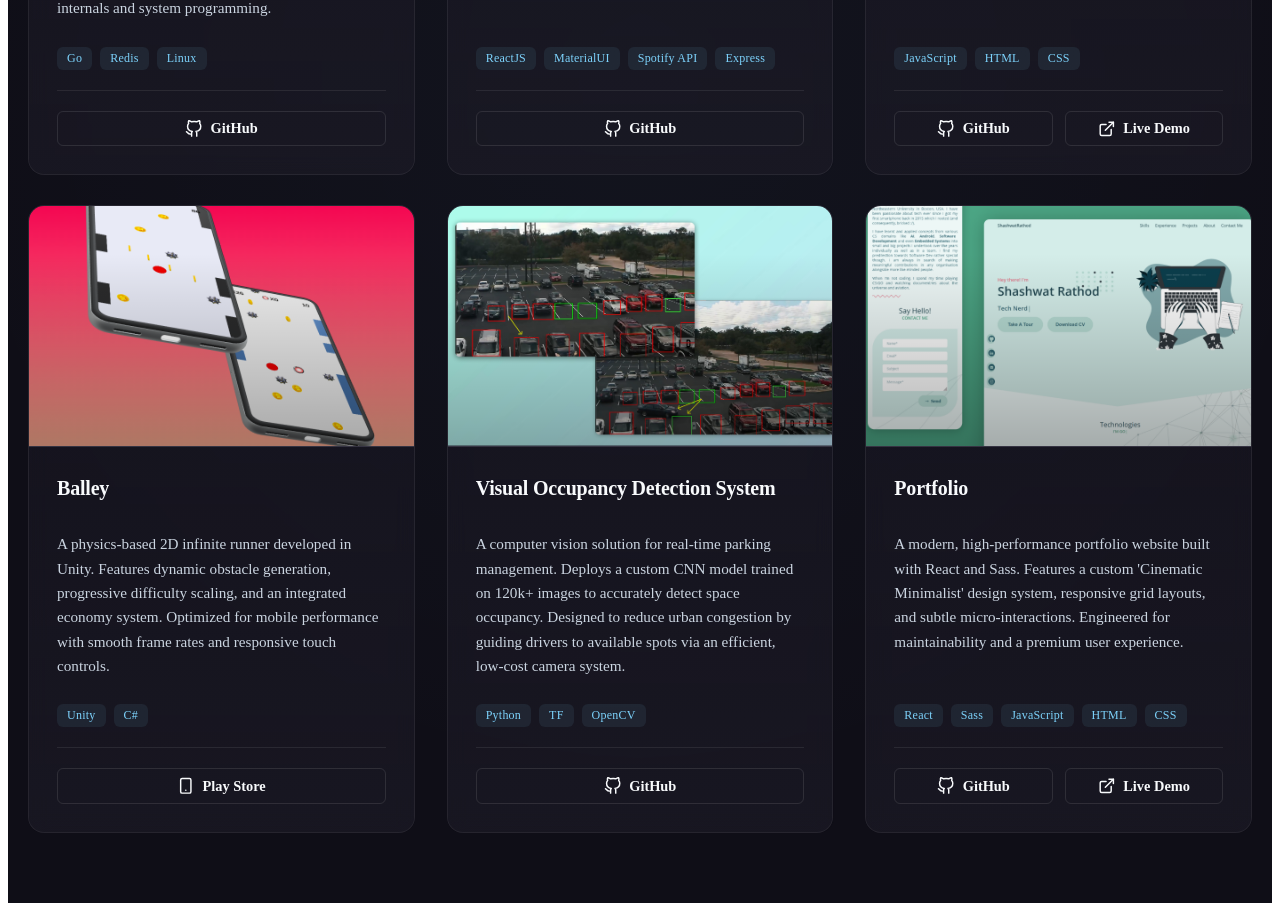
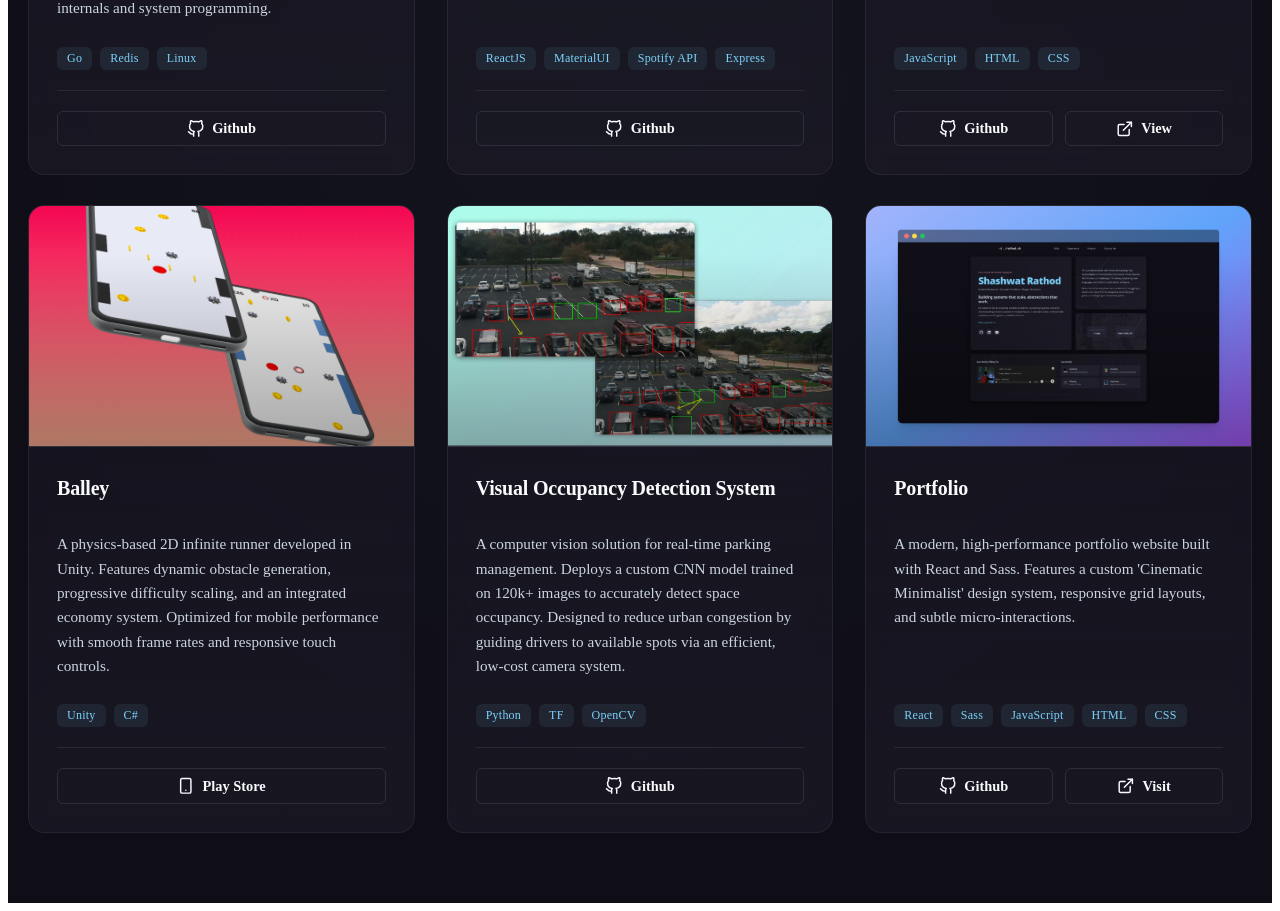
Before and after one commit to shashwatrathod/portfolio, a Next.js app: page /LandingPage/ProjectsSection/ProjectsSection in a window 1280 px wide. Shown: the part 740-1651 px from the top of the page. Built offline with nearby package versions, Linux system fonts and the light colour scheme.

Commit message:
update portfolio in project section

```diff
--- a/src/assets/data/projects.js
+++ b/src/assets/data/projects.js
@@ -25,7 +25,7 @@ const projects = [
         icon: <FaGithub />,
         href: "https://github.com/shashwatrathod/GoStoredis",
         alt: "github repository",
-        label: "View on github",
+        label: "Github",
       },
     ],
     description:
@@ -57,7 +57,7 @@ const projects = [
         icon: <FaGithub />,
         href: "https://github.com/shashwatrathod/spotify-stats",
         alt: "github repository",
-        label: "View on github",
+        label: "Github",
       },
       // {
       //   icon: <RiShareBoxFill />,
@@ -91,13 +91,13 @@ const projects = [
         icon: <FaGithub />,
         href: "https://github.com/shashwatrathod/conways-game-of-life",
         alt: "github repository",
-        label: "View on github",
+        label: "Github",
       },
       {
         icon: <RiShareBoxFill />,
         href: "https://game-of-life.shashwatrathod.com/",
         alt: "website",
-        label: "Visit the website",
+        label: "View",
       },
     ],
     description:
@@ -121,7 +121,7 @@ const projects = [
         icon: <IoLogoGooglePlaystore />,
         href: "https://play.google.com/store/apps/details?id=com.Teknack.Balley&hl=en_IN&gl=US",
         alt: "visit play store",
-        label: "View on Google Play Store",
+        label: "Play Store",
       },
     ],
     description:
@@ -173,7 +173,7 @@ const projects = [
         icon: <FaGithub />,
         href: "https://github.com/shashwatrathod/VisualOccupancyDetectionSystem",
         alt: "github repository",
-        label: "View on github",
+        label: "Github",
       },
     ],
     description:
@@ -181,7 +181,7 @@ const projects = [
   },
   {
     title: "Portfolio",
-    thumbnailSrc: "/images/thumbnails/portfolio-thumb.png",
+    thumbnailSrc: "/images/thumbnails/portfolio.png",
     technologies: [
       {
         icon: "/images/icons/react-icon.png",
@@ -209,17 +209,17 @@ const projects = [
         icon: <FaGithub />,
         href: "https://github.com/shashwatrathod/portfolio",
         alt: "github repository",
-        label: "View on github",
+        label: "Github",
       },
       {
         icon: <RiShareBoxFill />,
-        href: "https://shashwatrathod.netlify.app/",
+        href: "https://www.shashwatrathod.com/",
         alt: "website",
-        label: "Visit the website",
+        label: "Visit",
       },
     ],
     description:
-      "A modern, high-performance portfolio website built with React and Sass. Features a custom 'Cinematic Minimalist' design system, responsive grid layouts, and subtle micro-interactions. Engineered for maintainability and a premium user experience.",
+      "A modern, high-performance portfolio website built with React and Sass. Features a custom 'Cinematic Minimalist' design system, responsive grid layouts, and subtle micro-interactions.",
   },
 ];
 
--- a/src/components/ProjectCard/projectCard.jsx
+++ b/src/components/ProjectCard/projectCard.jsx
@@ -31,8 +31,14 @@ const ProjectCard = ({
     if (!cardRef.current) return;
 
     const rect = cardRef.current.getBoundingClientRect();
-    const x = mousePosition.x - (rect.left - document.getElementById("projects").getBoundingClientRect().left);
-    const y = mousePosition.y - (rect.top - document.getElementById("projects").getBoundingClientRect().top);
+    const x =
+      mousePosition.x -
+      (rect.left -
+        document.getElementById("projects").getBoundingClientRect().left);
+    const y =
+      mousePosition.y -
+      (rect.top -
+        document.getElementById("projects").getBoundingClientRect().top);
 
     setLocalCoords({ x, y });
 
@@ -49,8 +55,8 @@ const ProjectCard = ({
       y: 0,
       transition: {
         duration: 0.5,
-        ease: "easeOut"
-      }
+        ease: "easeOut",
+      },
     },
   };
 
@@ -70,7 +76,7 @@ const ProjectCard = ({
             rgba(125, 211, 252, 0.15),
             transparent 40%
           )`,
-          opacity: opacity
+          opacity: opacity,
         }}
       />
 
@@ -112,9 +118,7 @@ const ProjectCard = ({
                   aria-label={`Visit ${link.label}`}
                 >
                   {getLinkIcon(link.label)}
-                  <span className="project-card-link-text">
-                    {getLinkLabel(link.label)}
-                  </span>
+                  <span className="project-card-link-text">{link.label}</span>
                 </a>
               ))}
             </div>
```
Also changed, not shown: public/images/thumbnails/portfolio.png (added).
